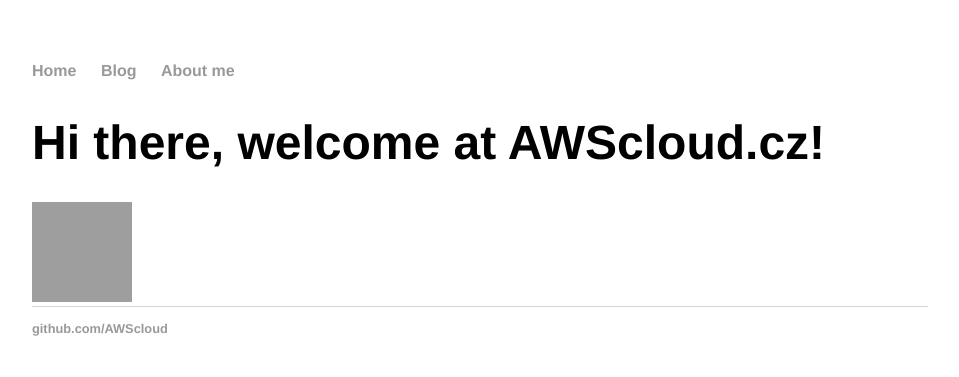
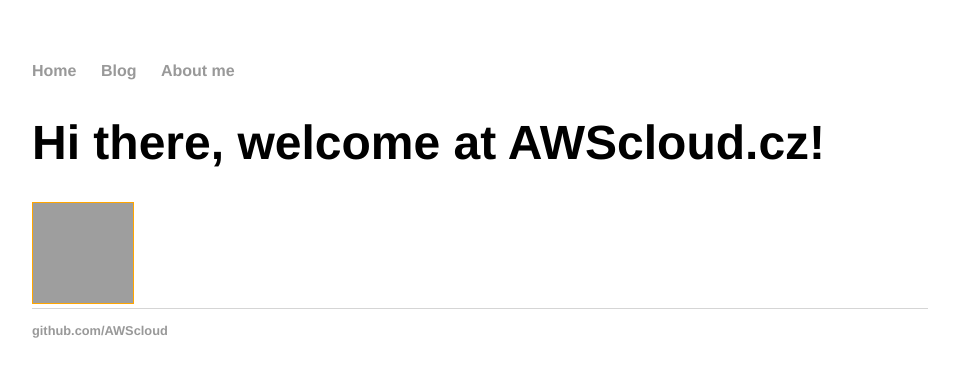
Before and after one commit to AWScloud/AWScloud.github.io, a Jekyll site: the page built from index.html, in a window 1280 px wide. Shown: the top 377 px of the page, without its empty margins (160-1119 px from the left). Built offline with Jekyll 4.4.1, drawn with Linux system fonts in a browser that asks for light colours; the list of posts is cut into pages by our own code; grey boxes are pictures that could not be loaded.

Commit message:
css na obrazky a zaramovani

```diff
--- a/_layouts/default.html
+++ b/_layouts/default.html
@@ -4,6 +4,7 @@
     <title>{{ page.title }}</title>
 
     <link rel="stylesheet" type="text/css" href="/css/main.css">
+    <link rel="stylesheet" type="text/css" href="/css/moje.css">
 
   </head>
 
--- /dev/null
+++ b/css/moje.css
@@ -0,0 +1,3 @@
+img {
+    border:1px solid #FFA500;
+}
```
